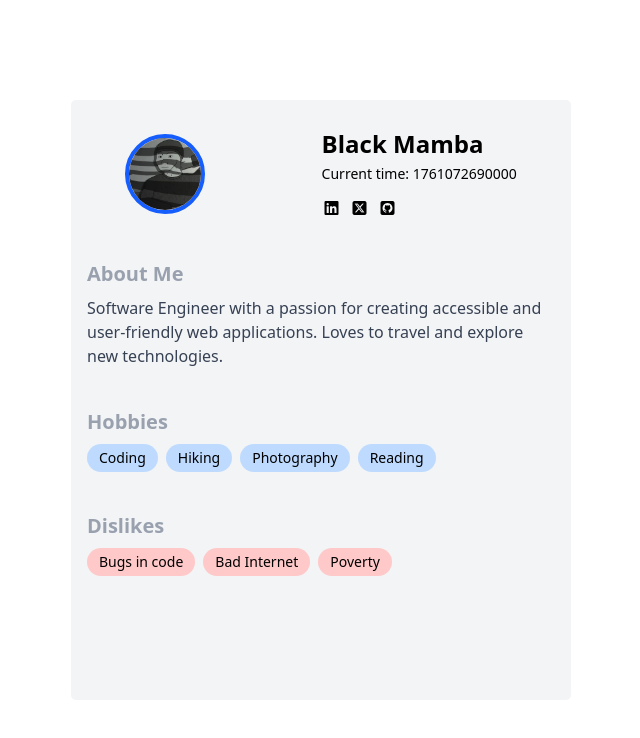
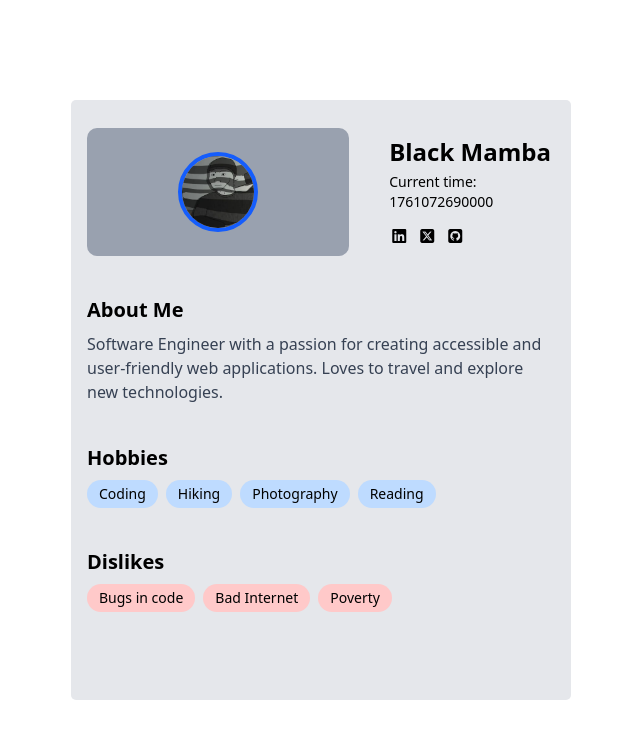
Before and after one commit to oluseguncodess/profile-card, a website: page index.html in a window 1280 px wide. Shown: the whole page, without its empty margins (319-959 px from the left). Drawn offline with Linux system fonts and the light colour scheme.

Commit message:
fix:site title

```diff
--- a/index.html
+++ b/index.html
@@ -12,17 +12,19 @@
     integrity="sha512-2SwdPD6INVrV/lHTZbO2nodKhrnDdJK9/kg2XD1r9uGqPo1cUbujc+IYdlYdEErWNu69gVcYgdxlmVmzTWnetw=="
     crossorigin="anonymous" referrerpolicy="no-referrer" />
 
-  <title>Document</title>
+  <title>Profile Card</title>
 </head>
 
 <body class="w-full h-screen bg-white justify-center items-center flex">
-  <article class="w-[300px] md:w-[500px] max-w-[90%] h-[700px] md:h-[600px] p-4 bg-gray-100 rounded-[5px] flex flex-col gap-10"
+  <article class="w-[300px] md:w-[500px] max-w-[90%] h-[700px] md:h-[600px] p-4 bg-gray-200 rounded-[5px] flex flex-col gap-10"
     data-testid="test-profile-card">
     <header class="flex flex-col items-center gap-3 md:flex-row md:justify-around md:gap-10 mt-3">
-      <div class="w-15 h-15 md:w-20 md:h-20 border-4 border-blue-600 rounded-full">
+      <figure class="md:p-6 flex justify-center items-center md:bg-gray-400  md:w-[300px] rounded-[10px]">
+        <div class="w-15 h-15 md:w-20 md:h-20 border-4 border-blue-600 rounded-full">
         <img src="/images/normaldude.jpg" alt="" class="w-full h-full object-cover rounded-full"
           data-testid="test-user-avatar">
       </div>
+      </figure>
       <div class="flex flex-col items-center md:items-start gap-1">
         <h2 class="text-2xl font-bold" data-testid="test-user-name">Black Mamba</h2>
         <span class="text-sm">Current time: <span id="time" data-testid="test-user-time"></span></span>
@@ -48,7 +50,7 @@
       </div>
     </header>
     <section>
-      <h3 class="text-xl font-bold text-gray-400 mb-2">About Me</h3>
+      <h3 class="text-xl font-bold mb-2">About Me</h3>
       <p class="text-gray-700" data-testid="test-user-bio">
         Software Engineer with a passion for creating accessible and user-friendly web applications. Loves to travel
         and
@@ -56,7 +58,7 @@
       </p>
     </section>
     <section>
-      <h3 class="text-xl font-bold text-gray-400 mb-2">Hobbies</h3>
+      <h3 class="text-xl font-bold mb-2">Hobbies</h3>
       <ul class="flex flex-wrap gap-2" data-testid="test-user-hobbies">
         <li class="bg-blue-200 text-sm font-medium px-3 py-1 rounded-full">Coding</li>
         <li class="bg-blue-200 text-sm font-medium px-3 py-1 rounded-full">Hiking</li>
@@ -65,7 +67,7 @@
       </ul>
     </section>
     <section>
-      <h3 class="text-xl font-bold text-gray-400 mb-2">Dislikes</h3>
+      <h3 class="text-xl font-bold mb-2">Dislikes</h3>
       <ul class="flex flex-wrap gap-2" data-testid="test-user-dislikes">
         <li class="bg-red-200 text-sm font-medium px-3 py-1 rounded-full">Bugs in code</li>
         <li class="bg-red-200 text-sm font-medium px-3 py-1 rounded-full">Bad Internet</li>
```
Also changed, not shown: src/output.css.
